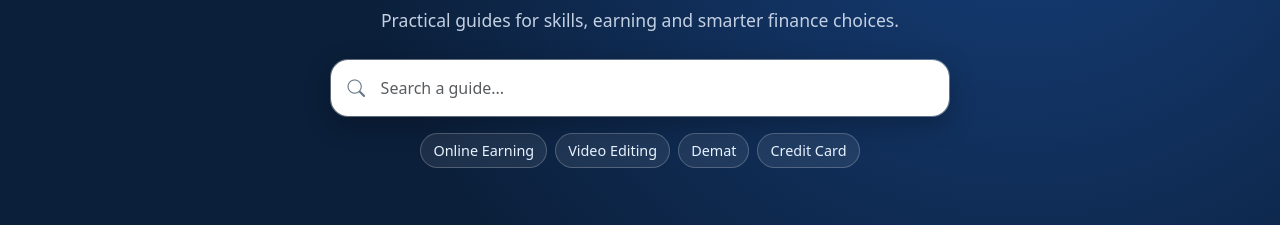
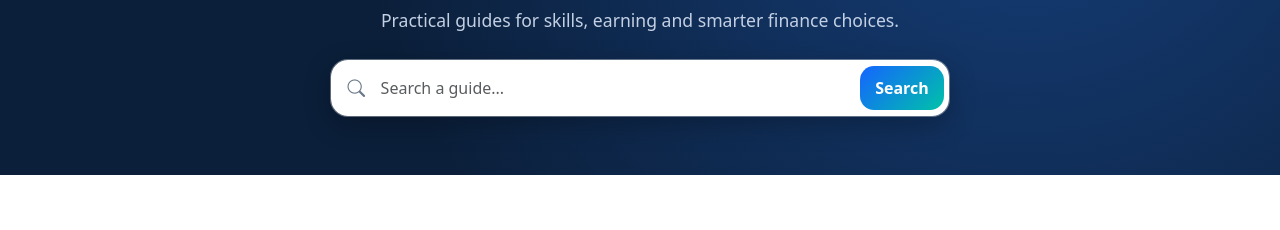
Before and after one commit to royal450/SharkSathix, a plain HTML site: page public/index.html in a window 1280 px wide. Shown: the part 245-475 px from the top of the page. Drawn offline with nearby package versions, Linux system fonts and the light colour scheme.

Commit message:
Add SharkSathix search submit spinner

```diff
--- a/public/index.html
+++ b/public/index.html
@@ -55,6 +55,7 @@ footer a:hover{color:var(--teal)}
 .to-top{position:fixed;right:16px;bottom:16px;width:44px;height:44px;border-radius:50%;background:var(--blue);color:#fff;border:0;display:none;z-index:99}
 @media(min-width:992px){.hero{padding:6rem 0}.section{padding:5rem 0}}
 .hero{padding:3.2rem 0 3.6rem}.hero-badge{display:inline-block;background:rgba(255,255,255,.12);border:1px solid rgba(255,255,255,.22);color:#dff7ef;border-radius:50px;padding:.35rem .8rem;font-size:.82rem;font-weight:700;letter-spacing:.04em;text-transform:uppercase}.hero h1{font-size:clamp(2.2rem,7vw,4rem);margin-top:1rem}.hero p{max-width:560px;margin-left:auto;margin-right:auto}.sbox{max-width:620px}.sbox input{border-radius:18px;padding:1rem 1.1rem 1rem 3.1rem;border:1px solid rgba(255,255,255,.35)}.quick-links{display:flex;flex-wrap:wrap;justify-content:center;gap:.5rem;margin-top:1rem}.quick-links a{color:#e8f3ff;text-decoration:none;border:1px solid rgba(255,255,255,.22);border-radius:50px;padding:.35rem .75rem;font-size:.9rem;background:rgba(255,255,255,.08)}.quick-links a:hover{background:rgba(255,255,255,.18);color:#fff}
+.sbox input{padding-right:7.2rem}.search-btn{position:absolute;right:6px;top:50%;transform:translateY(-50%);border:0;border-radius:14px;background:linear-gradient(135deg,var(--blue),var(--teal));color:#fff;font-weight:700;padding:.62rem .95rem;display:inline-flex;align-items:center;gap:.45rem;z-index:4}.search-btn:disabled{opacity:.85}.search-btn .spinner-border{width:1rem;height:1rem;border-width:.16em}
 </style>
 </head>
 <body>
@@ -80,7 +81,7 @@ footer a:hover{color:var(--teal)}
   </div>
 </nav>
 
-<header class="hero"><div class="container" style="max-width:780px"><span class="hero-badge">SharkSathix Guides</span><h1>Learn. Earn. <span>Grow.</span></h1><p class="my-3">Practical guides for skills, earning and smarter finance choices.</p><div class="sbox"><i class="bi bi-search"></i><input id="q" type="search" class="form-control" placeholder="Search a guide..." autocomplete="off" aria-label="Search guides"><div class="res" id="res"></div></div><div class="quick-links"><a href="/onlineearn">Online Earning</a><a href="/videoediting">Video Editing</a><a href="/demat-account.html">Demat</a><a href="/credit-card.html">Credit Card</a></div></div></header>
+<header class="hero"><div class="container" style="max-width:780px"><span class="hero-badge">SharkSathix Guides</span><h1>Learn. Earn. <span>Grow.</span></h1><p class="my-3">Practical guides for skills, earning and smarter finance choices.</p><form class="sbox" id="searchForm"><i class="bi bi-search"></i><input id="q" type="search" class="form-control" placeholder="Search a guide..." autocomplete="off" aria-label="Search guides"><button class="search-btn" id="searchBtn" type="submit" aria-label="Search"><span class="btn-label">Search</span><span class="spinner-border spinner-border-sm d-none" id="searchSpin" role="status" aria-hidden="true"></span></button><div class="res" id="res"></div></form></div></header>
 
 <section class="section" id="topics">
   <div class="container">
@@ -141,7 +142,7 @@ function find(v){v=v.trim().toLowerCase();if(!v)return[];return T.filter(t=>(t[0
 q.addEventListener('input',()=>{const m=find(q.value);
 r.innerHTML=m.length?m.map(t=>`<a href="${t[1]}"><i class="bi bi-${t[3]}"></i><span>${t[0]}</span></a>`).join(''):(q.value.trim()?'<a href="#topics"><small>No guide found — ask us on WhatsApp</small></a>':'');
 r.style.display=r.innerHTML?'block':'none'});
-q.addEventListener('keydown',e=>{if(e.key==='Enter'){const m=find(q.value);if(m.length)location.href=m[0][1]}});
+document.getElementById('searchForm').addEventListener('submit',e=>{e.preventDefault();const btn=document.getElementById('searchBtn'),spin=document.getElementById('searchSpin'),label=btn.querySelector('.btn-label');btn.disabled=true;spin.classList.remove('d-none');label.textContent='Searching';setTimeout(()=>{const m=find(q.value);if(m.length){location.href=m[0][1]}else{r.innerHTML=q.value.trim()?'<a href="#topics"><small>No guide found — ask us on WhatsApp</small></a>':'';r.style.display=r.innerHTML?'block':'none';btn.disabled=false;spin.classList.add('d-none');label.textContent='Search'}},550)});
 document.addEventListener('click',e=>{if(!e.target.closest('.sbox'))r.style.display='none'});
 t.onclick=()=>scrollTo({top:0,behavior:'smooth'});
 </script>
--- a/public/style.css
+++ b/public/style.css
@@ -48,3 +48,4 @@ footer a:hover{color:var(--teal)}
 .page-wrap{padding:3rem 0;background:var(--soft)}.page-card{background:#fff;border-radius:20px;padding:28px;box-shadow:0 10px 28px rgba(11,31,58,.08)}.page-card h1{font-weight:800;color:var(--navy)}.page-card h2{font-weight:800;color:var(--navy);margin-top:1.6rem}.note{background:#fff8e6;border:1px solid #f0d48a;border-radius:14px;padding:14px}.small{font-size:14px;color:#6a7888}
 .wa-btn{display:inline-flex;align-items:center;gap:.5rem;background:#25D366;color:#fff!important;font-weight:700;border-radius:50px;padding:.55rem 1rem;text-decoration:none}.wa-btn:hover{background:#1ebe5d;color:#fff!important}
 .hero{padding:3.2rem 0 3.6rem}.hero-badge{display:inline-block;background:rgba(255,255,255,.12);border:1px solid rgba(255,255,255,.22);color:#dff7ef;border-radius:50px;padding:.35rem .8rem;font-size:.82rem;font-weight:700;letter-spacing:.04em;text-transform:uppercase}.hero h1{font-size:clamp(2.2rem,7vw,4rem);margin-top:1rem}.hero p{max-width:560px;margin-left:auto;margin-right:auto}.sbox{max-width:620px}.sbox input{border-radius:18px;padding:1rem 1.1rem 1rem 3.1rem;border:1px solid rgba(255,255,255,.35)}.quick-links{display:flex;flex-wrap:wrap;justify-content:center;gap:.5rem;margin-top:1rem}.quick-links a{color:#e8f3ff;text-decoration:none;border:1px solid rgba(255,255,255,.22);border-radius:50px;padding:.35rem .75rem;font-size:.9rem;background:rgba(255,255,255,.08)}.quick-links a:hover{background:rgba(255,255,255,.18);color:#fff}
+.sbox input{padding-right:7.2rem}.search-btn{position:absolute;right:6px;top:50%;transform:translateY(-50%);border:0;border-radius:14px;background:linear-gradient(135deg,var(--blue),var(--teal));color:#fff;font-weight:700;padding:.62rem .95rem;display:inline-flex;align-items:center;gap:.45rem;z-index:4}.search-btn:disabled{opacity:.85}.search-btn .spinner-border{width:1rem;height:1rem;border-width:.16em}
```
